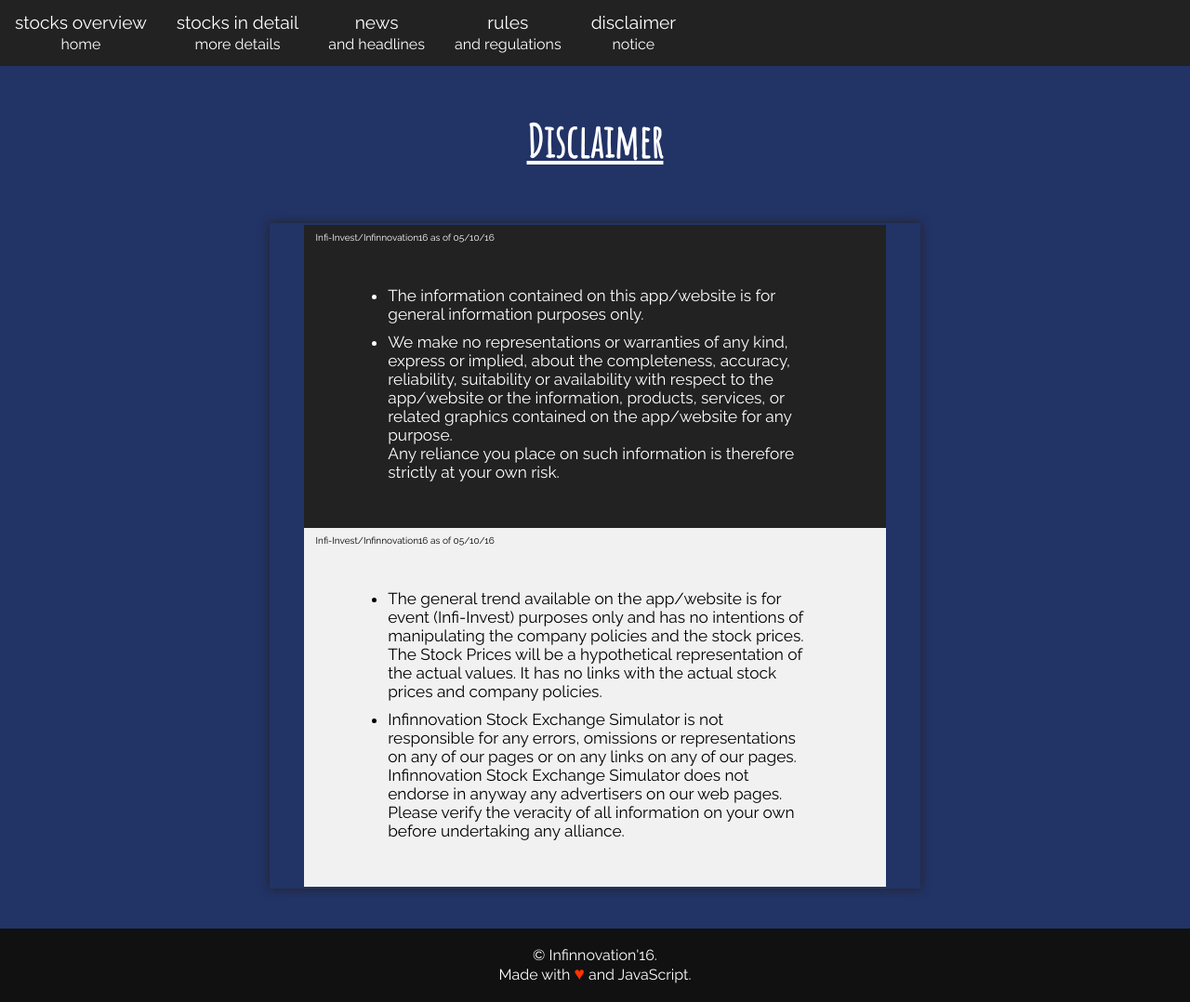
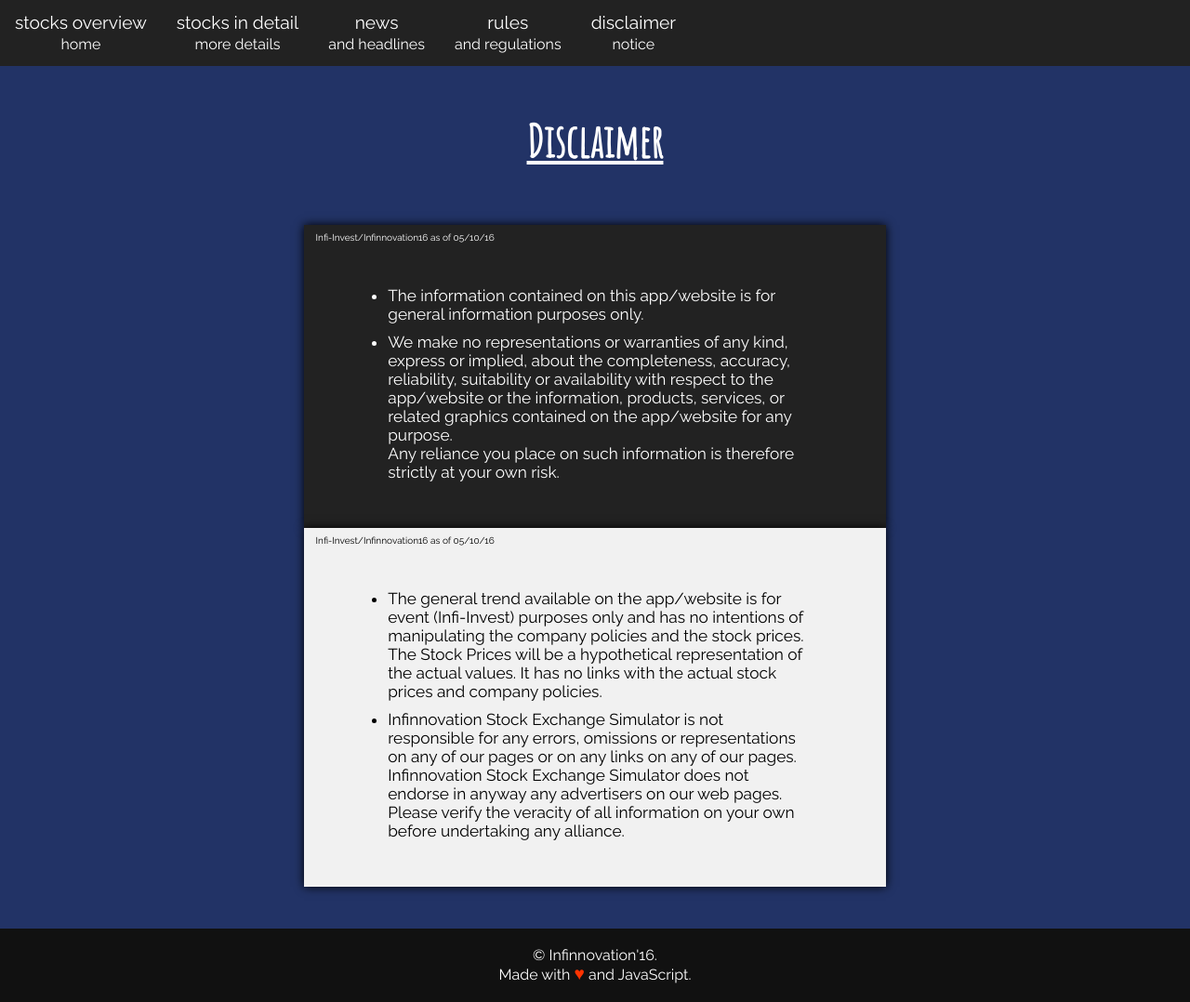
Before and after one commit to DPSN/infinnovation-stock-exchange-simulator, a PHP site: page /disclaimer.html in a window 1280 px wide. Shown: the part 434-1512 px from the top of the page at 93% size. Run offline with PHP 8.4, Linux system fonts and the light colour scheme.

Commit message:
Box shadow style changes to table#news

```diff
--- a/style.css
+++ b/style.css
@@ -243,6 +243,7 @@ pre.sector {
     font-family: 'Raleway';
 }
 table#news {
+    box-shadow: none;
     max-width: 700px;
 }
 table#news th {
@@ -252,6 +253,7 @@ table#news tr {
 	display: block;
 	margin-left: 5%;
 	margin-right: 5%;
+	box-shadow: 0px 0px 10px #000;
 }
 table#news td:nth-child(odd) {
 	display: flex;
```
